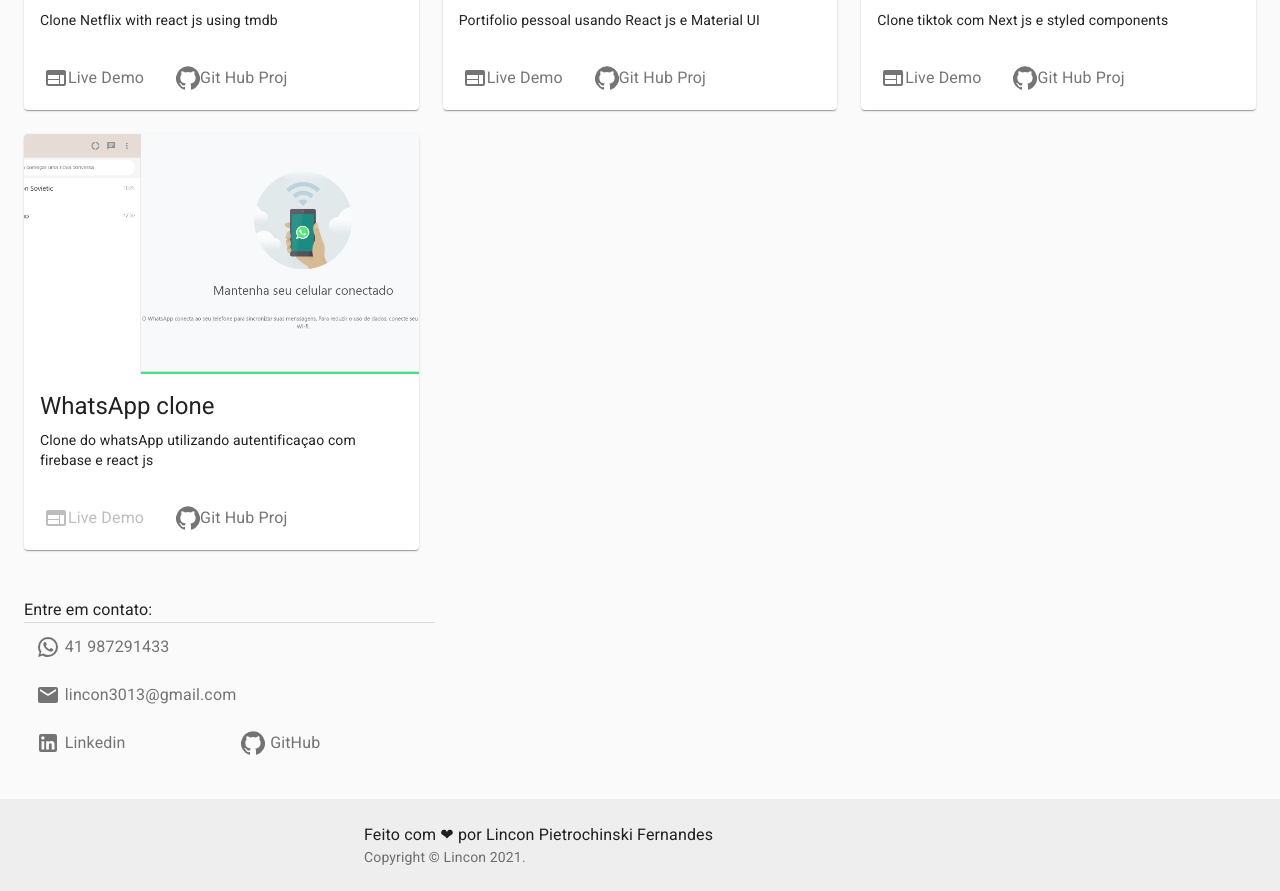
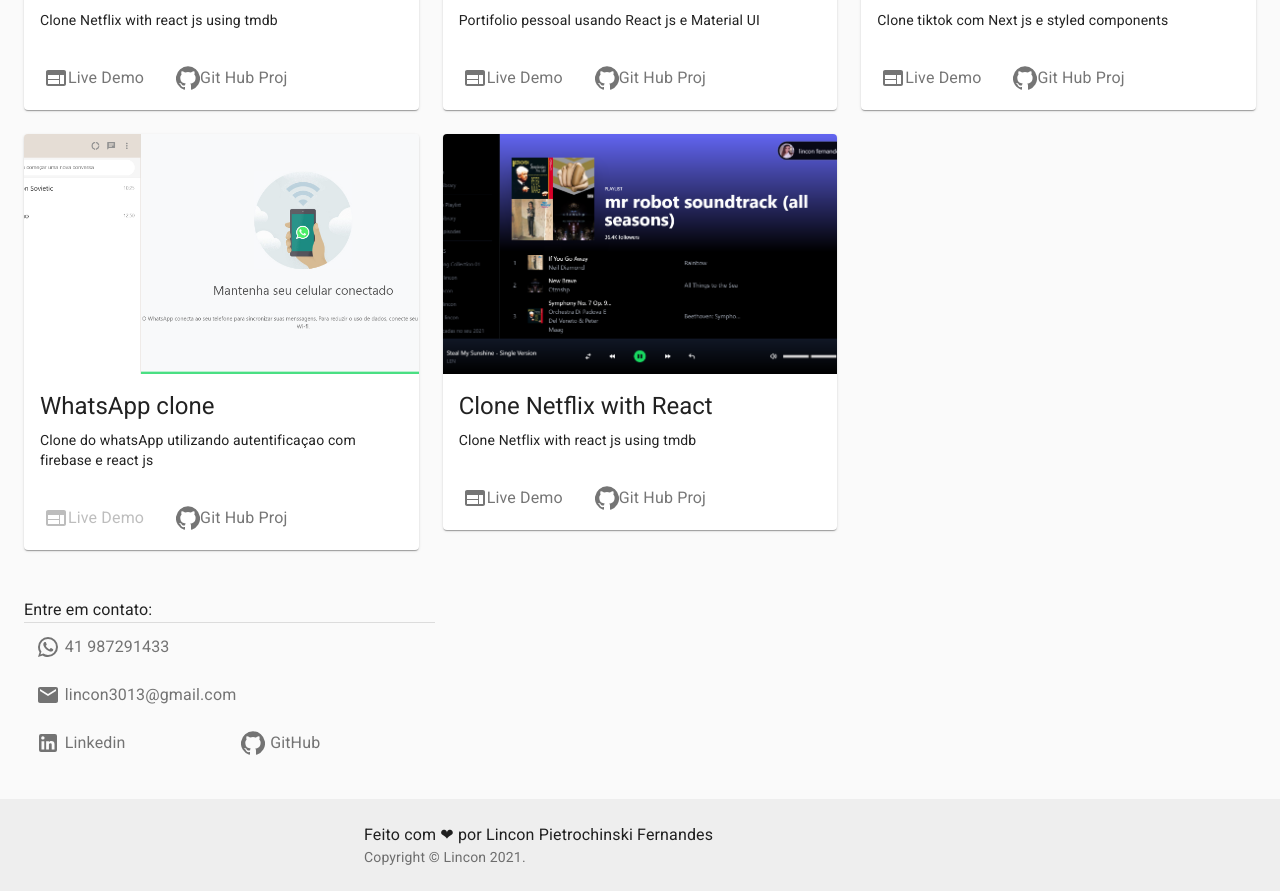
Before and after one commit to lincon-fernandes/portfolio, a React (Create React App) app: page / in a window 1280 px wide. Shown: the part 1220-2111 px from the top of the page. Built offline with nearby package versions, Linux system fonts and the light colour scheme.

Commit message:
link adjust

```diff
--- a/src/components/Projects.js
+++ b/src/components/Projects.js
@@ -3,6 +3,7 @@
 import Portfolio from '../img/portfolioPrint.jpg';
 import WhatsApp from '../img/WhatsAppPrint.jpg';
 import Tiktok from '../img/tiktokPrint.jpg';
+import spotify from '../img/spotify_thumb.jpg';
 import { makeStyles } from '@material-ui/core/styles';
 import {
   Container,
@@ -48,7 +49,7 @@
         <Grid item xs={12} sm={6} md={4}>
           <Card className={classes.projCard}>
             <CardActionArea
-              href="https://eager-goodall-bf7b41.netlify.app/"
+              href="https://linconnetflix.netlify.app/"
               rel="noreferrer"
               target="_blank"
             >
@@ -72,7 +73,7 @@
             </CardActionArea>
             <CardActions>
               <IconButton
-                href="https://eager-goodall-bf7b41.netlify.app/"
+                href="https://linconnetflix.netlify.app/"
                 rel="noreferrer"
                 target="_blank"
               >
@@ -215,6 +216,48 @@
             </CardActions>
           </Card>
         </Grid>
+        <Grid item xs={12} sm={6} md={4}>
+          <Card className={classes.projCard}>
+            <CardActionArea
+              href="https://eager-goodall-bf7b41.netlify.app/"
+              rel="noreferrer"
+              target="_blank"
+            >
+              <CardMedia
+                className={classes.projMedia}
+                image={spotify}
+                title="Netflix Clone"
+              />
+              <CardContent>
+                <Typography gutterBottom variant="h5" component="h2">
+                  Clone Netflix with React
+                </Typography>
+                <Typography
+                  variant="body2"
+                  color="textSecundary"
+                  component="h2"
+                >
+                  Clone Netflix with react js using tmdb
+                </Typography>
+              </CardContent>
+            </CardActionArea>
+            <CardActions>
+              <IconButton href="/" disable rel="noreferrer" target="_blank">
+                <Web />
+                <Typography>Live Demo</Typography>
+              </IconButton>
+
+              <IconButton
+                href="https://github.com/lincon-fernandes/lincon-fernandes-spotify-next-cloneUI"
+                rel="noreferrer"
+                target="_blank"
+              >
+                <GitHub />
+                <Typography>Git Hub Proj</Typography>
+              </IconButton>
+            </CardActions>
+          </Card>
+        </Grid>
       </Grid>
     </Container>
   );
```
Also changed, not shown: src/img/spotify_thumb.jpg (added).
